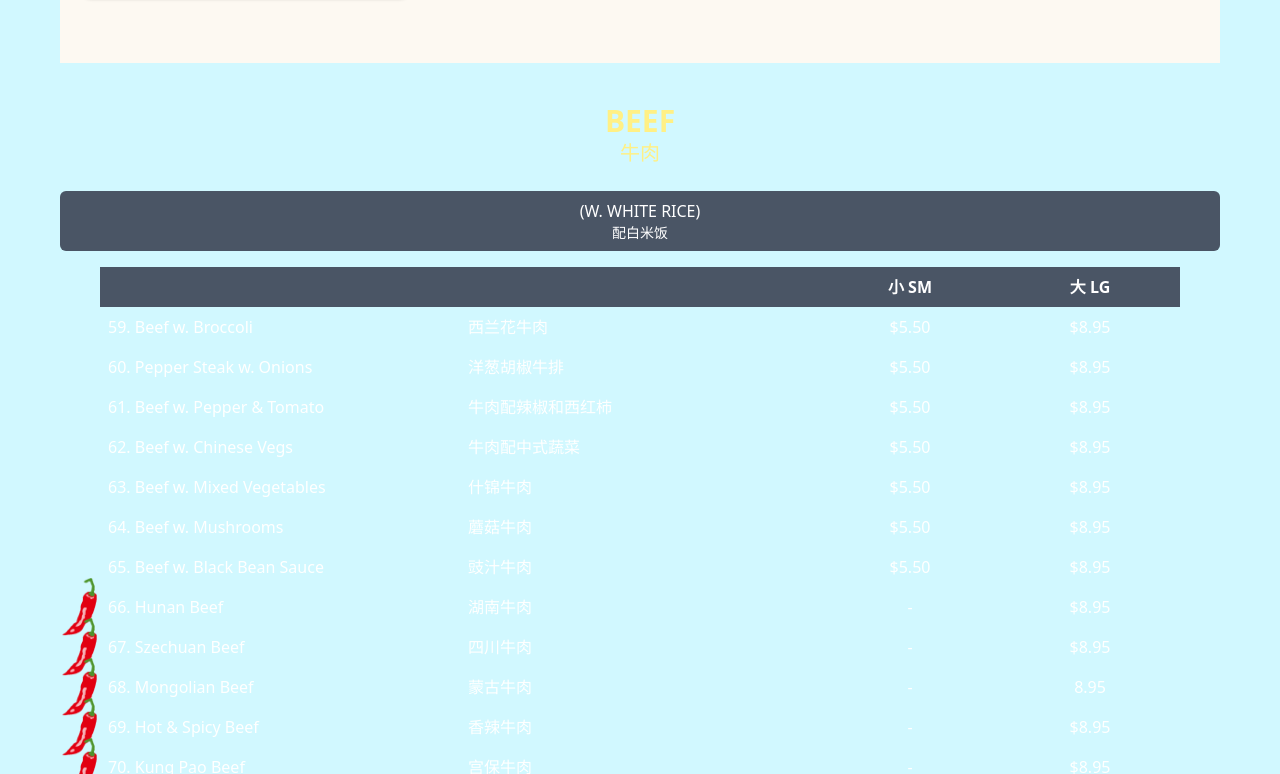
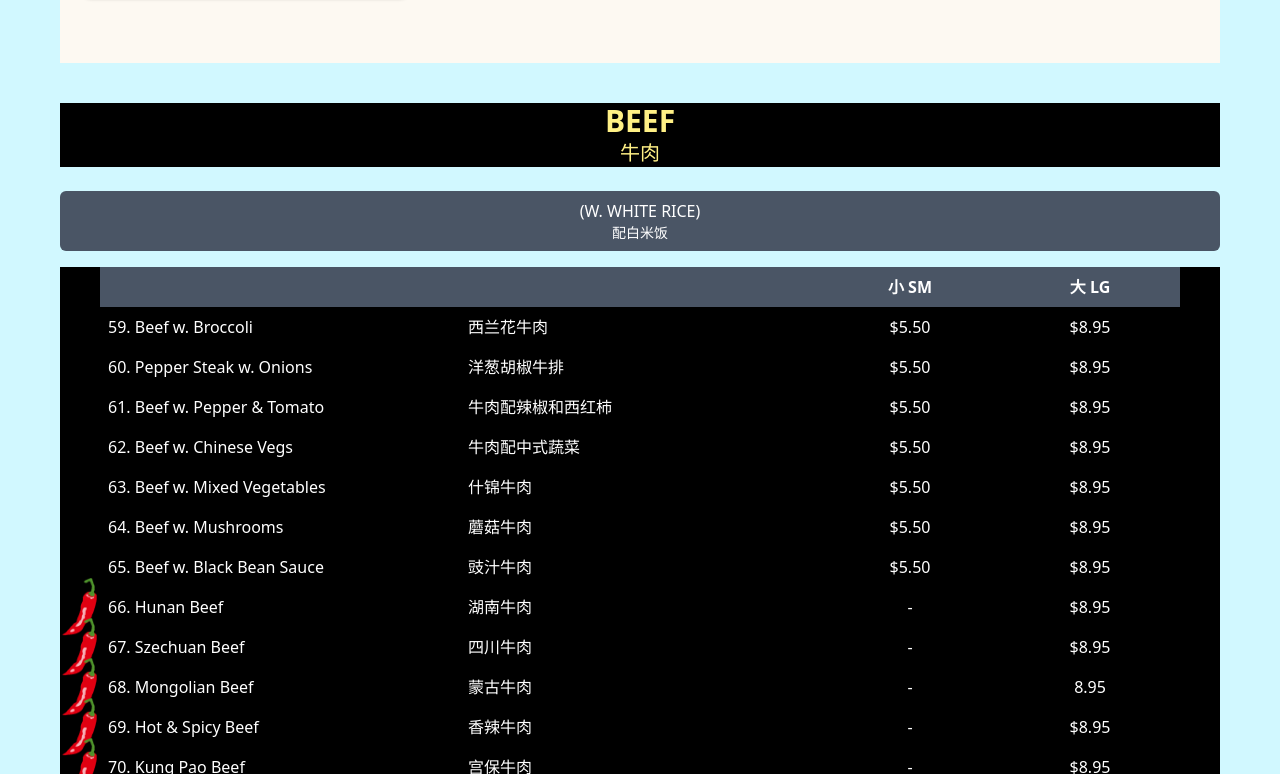
Before and after one commit to happyfamilyok/happyfamilyok-2, a Nuxt app in the folder app2/: page / in a window 1280 px wide. Shown: the part 7506-8280 px from the top of the page. Built offline with nearby package versions, Linux system fonts and the light colour scheme.

Commit message:
Update index.vue

```diff
--- a/app2/pages/index.vue
+++ b/app2/pages/index.vue
@@ -959,15 +959,15 @@
                             </div>
                         </div>
                         -->
-                        <div class="text-center text-yellow-200 mt-10 mb-6" id="beef">
+                        <div class="text-center text-yellow-200 mt-10 mb-6 bg-black" id="beef">
                             <h2 class="text-3xl font-bold font-viola">BEEF</h2>
                             <p class="text-xl">牛肉</p>
                         </div>
-                        <div class="bg-gray-600 text-center text-white py-2 mb-4 rounded-md">
+                        <div class="bg-gray-600 text-center text-white py-2 mb-4 rounded-md bg-black">
                             <p>(W. WHITE RICE)</p>
                             <p class="text-sm">配白米饭</p>
                         </div>
-                        <div class="px-10 pb-6">
+                        <div class="px-10 pb-6 bg-black">
                             <table class="w-full text-left border-collapse" role="menu" aria-label="Beef Menu">
                                 <thead>
                                     <tr class="bg-gray-600 text-white text-sm md:text-base">
```
